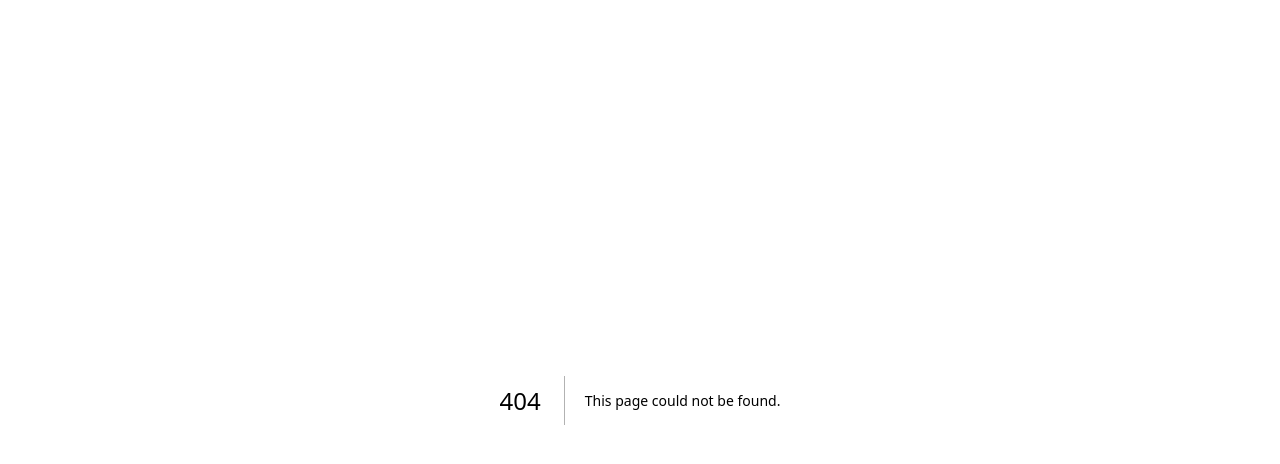
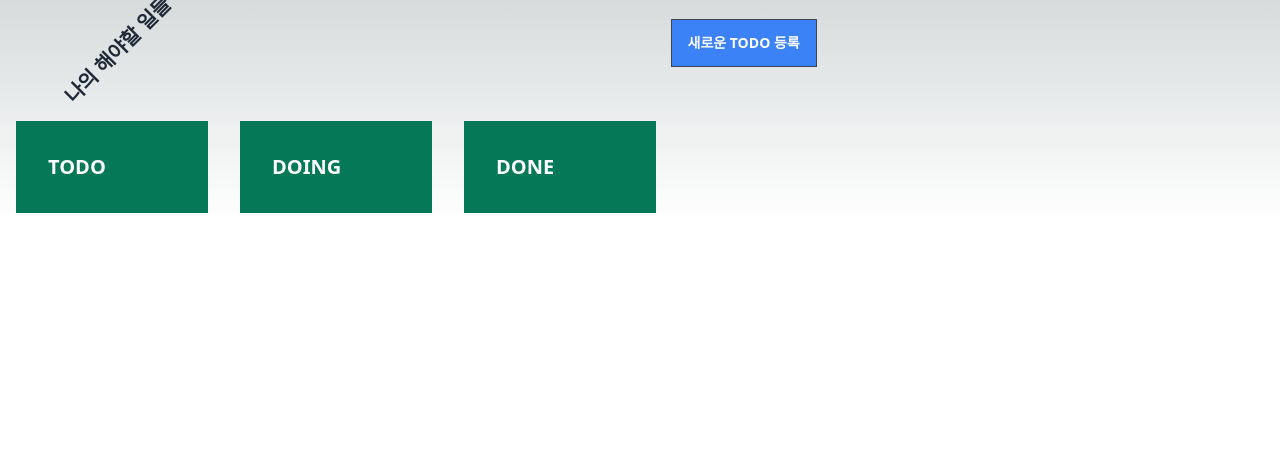
Before and after one commit to roon-replica/next.js-website, a Next.js app in the folder simple-website/: page /todo-list/main in a window 1280 px wide. Before the commit this address had no page. Shown: the top 464 px of the page. Built offline with nearby package versions, Linux system fonts and the light colour scheme.

Commit message:
[메인 화면] 상단 카드 구현

```diff
--- a/simple-website/src/components/Header.tsx
+++ b/simple-website/src/components/Header.tsx
@@ -2,9 +2,10 @@ import Head from "next/head";
 
 interface Props {
   header: string;
+  headerTextClassName: string;
 }
 
-export default function Header({ header }: Props) {
+export default function Header({ header, headerTextClassName }: Props) {
   return (
     <>
       <Head>
@@ -14,7 +15,7 @@ export default function Header({ header }: Props) {
       <header className="ml-6 max-w-screen-xl bg-gray body-font border-b border-gray-200">
         <div className="container flex flex-wrap p-5 flex-col md:flex-row items-center">
           <div className="flex title-font font-medium items-center text-gray-800 dark:text-gray-100 mb-4 md:mb-0">
-            <span className="ml-3 text-xl">{header}</span>
+            <span className={headerTextClassName}>{header}</span>
           </div>
         </div>
       </header>
--- /dev/null
+++ b/simple-website/src/components/todo-list/Card.tsx
@@ -0,0 +1,31 @@
+import CardType from "./constants/CardType";
+
+interface CardProps {
+  title: string;
+  description: string;
+  type: CardType;
+}
+
+const Card: React.FunctionComponent<CardProps> = ({
+  title,
+  description,
+  type,
+}) => {
+  return (
+    <div className="flex flex-col justify-center items-centermx-4 my-2">
+      <div className="card w-48 bg-emerald-500 text-primary-content rounded-none">
+        <div className="card-body">
+          <h2 className="card-title">{title}</h2>
+          <p>{description}</p>
+          <div className="card-actions justify-end">
+            {type !== CardType.DONE ? (
+              <button className="btn">"move right"</button>
+            ) : null}
+          </div>
+        </div>
+      </div>
+    </div>
+  );
+};
+
+export default Card;
--- /dev/null
+++ b/simple-website/src/components/todo-list/CardHeader.tsx
@@ -0,0 +1,19 @@
+import CardType from "./constants/CardType";
+
+interface CardHeaderProps {
+  type: CardType;
+}
+
+const CardHeader: React.FunctionComponent<CardHeaderProps> = ({ type }) => {
+  return (
+    <div className="flex flex-col justify-center items-center mx-4 my-2">
+      <div className="card w-48 bg-emerald-700 text-primary-content rounded-none">
+        <div className="card-body">
+          <h2 className="card-title">{type}</h2>
+        </div>
+      </div>
+    </div>
+  );
+};
+
+export default CardHeader;
--- /dev/null
+++ b/simple-website/src/components/todo-list/constants/CardType.tsx
@@ -0,0 +1,7 @@
+export enum CardType {
+  TODO = "TODO",
+  DOING = "DOING",
+  DONE = "DONE",
+}
+
+export default CardType;
--- a/simple-website/src/pages/index.tsx
+++ b/simple-website/src/pages/index.tsx
@@ -1,4 +1,3 @@
-import Header from "@/components/Header";
 import { Inter } from "next/font/google";
 
 const inter = Inter({ subsets: ["latin"] });
@@ -7,9 +6,6 @@ export default function Home() {
   return (
     <main
       className={`flex min-h-screen flex-col items-center justify-between p-24 ${inter.className}`}
-    >
-      {/* 헤더 적용 테스트 */}
-      <Header header="test header name"></Header>
-    </main>
+    ></main>
   );
 }
--- /dev/null
+++ b/simple-website/src/pages/todo-list/main.tsx
@@ -0,0 +1,26 @@
+import Header from "@/components/Header";
+import CardHeader from "@/components/todo-list/CardHeader";
+import CardType from "@/components/todo-list/constants/CardType";
+
+const Main = () => {
+  return (
+    <>
+      <div className="mb-7 flex flex-wrap items-center">
+        <Header
+          header="나의 해야할 일들"
+          headerTextClassName="flex flex-col ml-1 mt-4 text-xl transform -rotate-45 font-bold"
+        />
+        <button className="flex flex-col mx-auto justify-center items-center btn bg-blue-500 rounded-none">
+          새로운 TODO 등록
+        </button>
+      </div>
+      <div className="flex flex-wrap">
+        <CardHeader type={CardType.TODO} />
+        <CardHeader type={CardType.DOING} />
+        <CardHeader type={CardType.DONE} />
+      </div>
+    </>
+  );
+};
+
+export default Main;
```
Also changed, not shown: 1 other file (tests, documents, lock files or other folders).
